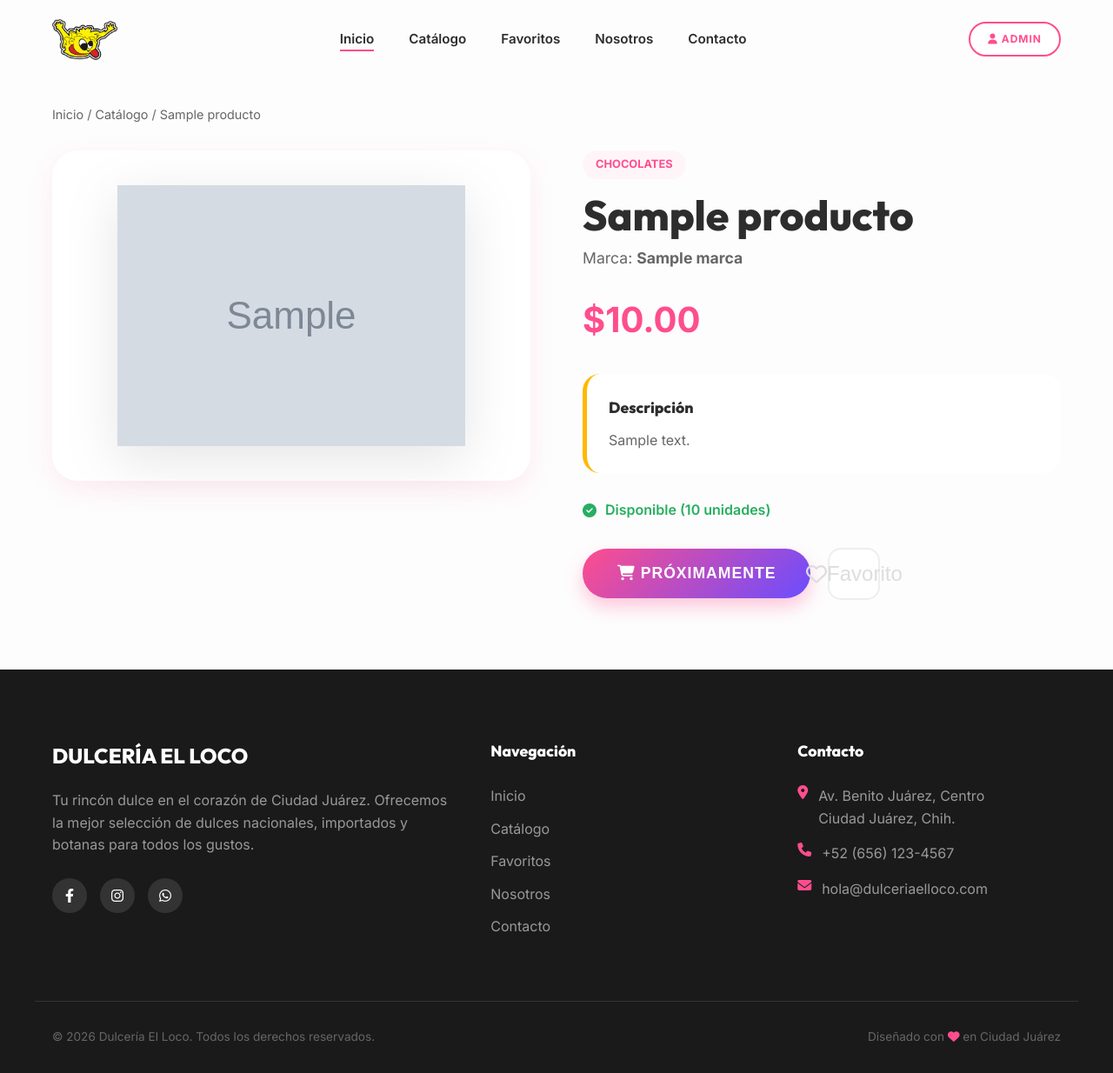
After one commit to DanielHolguinMora/DulceriaWeb, a PHP site: page /producto.php?id=1 in a window 1280 px wide. The commit adds this page. Shown: the whole page at 87% size. Run offline with PHP 8.4, Linux system fonts and the light colour scheme; data comes from the database, SQL or seed files in the repository; tables that the repository leaves empty hold one stand-in row (values such as "Sample post"); grey boxes marked "Sample" are stand-in pictures.

Commit message:
Mejoras en cards y nueva página de producto

```diff
--- a/assets/css/admin.css
+++ b/assets/css/admin.css
@@ -140,6 +140,7 @@
     padding: 15px;
     text-align: left;
     border-bottom: 1px solid #eee;
+    vertical-align: middle;
 }
 
 .admin-table th {
@@ -157,7 +158,8 @@
 
 .action-btns {
     display: flex;
-    gap: 10px;
+    align-items: center;
+    gap: 20px;
 }
 
 .btn-edit { color: #3498db; }
--- a/assets/css/style.css
+++ b/assets/css/style.css
@@ -140,7 +140,14 @@ img {
 .logo-text .accent {
     background: linear-gradient(135deg, var(--primary), var(--secondary));
     -webkit-background-clip: text;
+    background-clip: text;
     -webkit-text-fill-color: transparent;
+}
+
+.logo-img {
+    height: 50px;
+    width: auto;
+    display: block;
 }
 
 .nav-links {
@@ -759,3 +787,133 @@ img {
 @media (max-width: 992px) {
     .contact-grid { grid-template-columns: 1fr; }
 }
+
+/* Product Detail Page */
+.product-detail-page {
+    padding: 120px 0 80px;
+    background: #fdfdfd;
+}
+
+.breadcrumb {
+    margin-bottom: 30px;
+    font-size: 0.9rem;
+    color: var(--text-muted);
+}
+
+.breadcrumb a { color: var(--text-muted); transition: var(--transition); }
+.breadcrumb a:hover { color: var(--primary); }
+
+.product-detail-grid {
+    display: grid;
+    grid-template-columns: 1fr 1fr;
+    gap: 60px;
+    align-items: start;
+}
+
+.product-gallery {
+    background: white;
+    padding: 40px;
+    border-radius: 30px;
+    box-shadow: var(--shadow);
+    display: flex;
+    justify-content: center;
+    align-items: center;
+}
+
+.main-image img {
+    max-width: 100%;
+    max-height: 500px;
+    object-fit: contain;
+    filter: drop-shadow(0 15px 30px rgba(0,0,0,0.1));
+}
+
+.category-tag {
+    display: inline-block;
+    background: var(--bg-light);
+    color: var(--primary);
+    padding: 6px 15px;
+    border-radius: 20px;
+    font-weight: 700;
+    font-size: 0.8rem;
+    margin-bottom: 15px;
+    text-transform: uppercase;
+}
+
+.product-title {
+    font-size: 3rem;
+    margin-bottom: 10px;
+    line-height: 1.1;
+}
+
+.product-brand-info {
+    font-size: 1.1rem;
+    color: var(--text-muted);
+    margin-bottom: 25px;
+}
+
+.product-price-large {
+    font-size: 2.5rem;
+    font-weight: 800;
+    color: var(--primary);
+    margin-bottom: 30px;
+}
+
+.product-description-box {
+    margin-bottom: 30px;
+    padding: 25px;
+    background: white;
+    border-radius: 20px;
+    border-left: 5px solid var(--accent);
+}
+
+.product-description-box h3 { margin-bottom: 10px; font-size: 1.1rem; }
+.product-description-box p { line-height: 1.6; color: var(--text-muted); }
+
+.product-meta { margin-bottom: 30px; }
+
+.stock-status {
+    display: flex;
+    align-items: center;
+    gap: 10px;
+    font-weight: 600;
+}
+
+.stock-status.in-stock { color: #27ae60; }
+.stock-status.out-of-stock { color: #e74c3c; }
+
+.product-actions-detailed {
+    display: flex;
+    gap: 20px;
+    align-items: center;
+}
+
+.btn-large {
+    padding: 18px 40px;
+    font-size: 1.1rem;
+}
+
+.fav-btn-detailed {
+    background: white;
+    border: 2px solid #eee;
+    width: 60px;
+    height: 60px;
+    border-radius: 15px;
+    display: flex;
+    align-items: center;
+    justify-content: center;
+    font-size: 1.5rem;
+    color: #ddd;
+    cursor: pointer;
+    transition: var(--transition);
+}
+
+.fav-btn-detailed:hover, .fav-btn-detailed.active {
+    border-color: var(--primary);
+    color: var(--primary);
+    background: var(--bg-light);
+}
+
+@media (max-width: 992px) {
+    .product-detail-grid { grid-template-columns: 1fr; gap: 40px; }
+    .product-title { font-size: 2.5rem; }
+}
--- a/includes/header.php
+++ b/includes/header.php
@@ -22,7 +22,7 @@
         <nav class="navbar container">
             <div class="nav-logo">
                 <a href="index.php">
-                    <span class="logo-text">DULCERÍA <span class="accent">EL LOCO</span></span>
+                    <img src="assets/img/LogoSolo.png" alt="Dulcería El Loco Logo" class="logo-img">
                 </a>
             </div>
 
--- a/includes/product-card.php
+++ b/includes/product-card.php
@@ -31,6 +31,7 @@ function renderProductCard($product) {
                 <span class='product-price'>\${$price}</span>
                 <div class='product-actions'>
                     <button class='fav-btn' title='Añadir a favoritos'><i class='fa-regular fa-heart'></i></button>
+                    <a href='producto.php?id={$product['id']}' class='view-more-btn' title='Ver detalles'><i class='fa-solid fa-eye'></i></a>
                 </div>
             </div>
         </div>
--- /dev/null
+++ b/producto.php
@@ -0,0 +1,95 @@
+<?php
+require_once 'includes/db.php';
+include 'includes/header.php';
+
+$product_id = $_GET['id'] ?? null;
+$product = null;
+
+if ($product_id && $pdo) {
+    try {
+        $stmt = $pdo->prepare("SELECT p.*, c.nombre as categoria_nombre, m.nombre as marca_nombre
+                             FROM productos p
+                             JOIN categoria c ON p.categoria_id = c.id
+                             LEFT JOIN marca m ON p.marca_id = m.id
+                             WHERE p.id = ?");
+        $stmt->execute([$product_id]);
+        $product = $stmt->fetch();
+    } catch (Exception $e) {
+        $error = "Error al cargar el producto.";
+    }
+}
+
+if (!$product) {
+    echo "<div class='container' style='padding: 100px 0; text-align: center;'>
+            <h2>Producto no encontrado</h2>
+            <p>Lo sentimos, el producto que buscas no existe o ha sido retirado.</p>
+            <a href='catalogo.php' class='btn btn-primary'>Volver al catálogo</a>
+          </div>";
+    include 'includes/footer.php';
+    exit;
+}
+
+$name = htmlspecialchars($product['nombre']);
+$desc = nl2br(htmlspecialchars($product['descripcion']));
+$price = number_format($product['precio'], 2);
+$category = htmlspecialchars($product['categoria_nombre']);
+$brand = htmlspecialchars($product['marca_nombre'] ?? 'Genérica');
+$stock = $product['stock'];
+$image = $product['imagen_frontal'];
+?>
+
+<main class="product-detail-page">
+    <div class="container">
+        <nav class="breadcrumb">
+            <a href="index.php">Inicio</a> /
+            <a href="catalogo.php">Catálogo</a> /
+            <span><?php echo $name; ?></span>
+        </nav>
+
+        <div class="product-detail-grid">
+            <div class="product-gallery">
+                <div class="main-image">
+                    <img src="<?php echo $image; ?>" alt="<?php echo $name; ?>" id="main-product-img">
+                </div>
+            </div>
+
+            <div class="product-info-detailed">
+                <span class="category-tag"><?php echo $category; ?></span>
+                <h1 class="product-title"><?php echo $name; ?></h1>
+                <div class="product-brand-info">Marca: <strong><?php echo $brand; ?></strong></div>
+
+                <div class="product-price-large">$<?php echo $price; ?></div>
+
+                <div class="product-description-box">
+                    <h3>Descripción</h3>
+                    <p><?php echo $desc; ?></p>
+                </div>
+
+                <div class="product-meta">
+                    <div class="stock-status <?php echo ($stock > 0) ? 'in-stock' : 'out-of-stock'; ?>">
+                        <i class="fa-solid <?php echo ($stock > 0) ? 'fa-check-circle' : 'fa-times-circle'; ?>"></i>
+                        <?php echo ($stock > 0) ? "Disponible ($stock unidades)" : "Agotado"; ?>
+                    </div>
+                </div>
+
+                <div class="product-actions-detailed"
+                     data-id="<?php echo $product['id']; ?>"
+                     data-name="<?php echo $name; ?>"
+                     data-price="<?php echo $price; ?>"
+                     data-image="<?php echo $image; ?>"
+                     data-category="<?php echo $category; ?>"
+                     data-description="<?php echo htmlspecialchars($product['descripcion']); ?>">
+
+                    <button class="btn btn-primary btn-large">
+                        <i class="fa-solid fa-cart-shopping"></i> Próximamente
+                    </button>
+                    <button class="fav-btn-detailed" title="Añadir a favoritos">
+                        <i class="fa-regular fa-heart"></i> Favorito
+                    </button>
+                </div>
+            </div>
+        </div>
+    </div>
+</main>
+
+<?php include 'includes/footer.php'; ?>
```
Also changed, not shown: other parts of assets/css/style.css (+29 -8 lines), admin/products.php (+17 -9 lines), contacto.php (+5 -3 lines), includes/products.php (deleted, +0 -77 lines), assets/img/LogoSolo.png (added).
